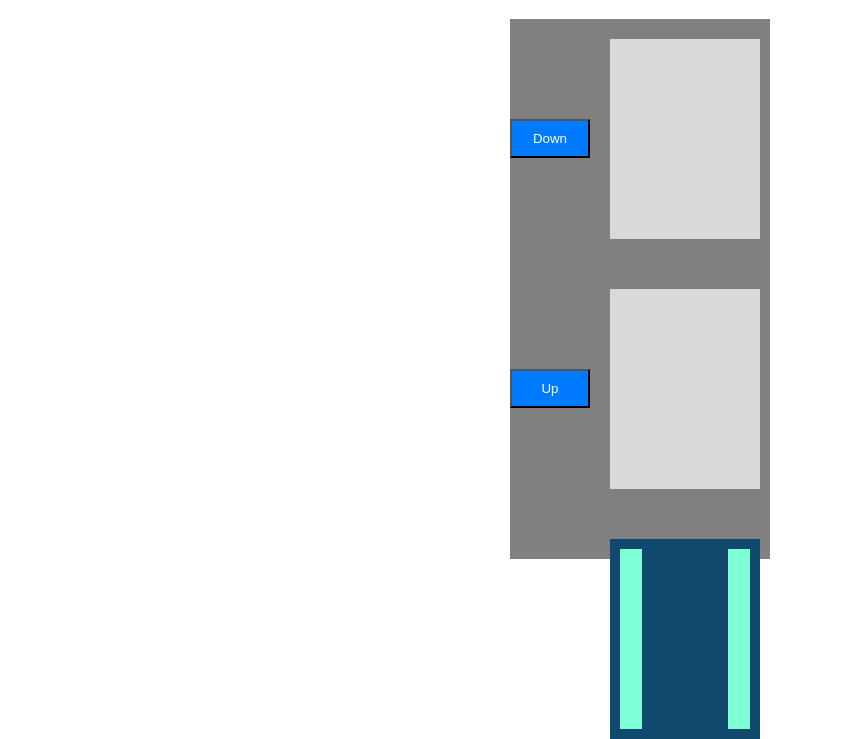
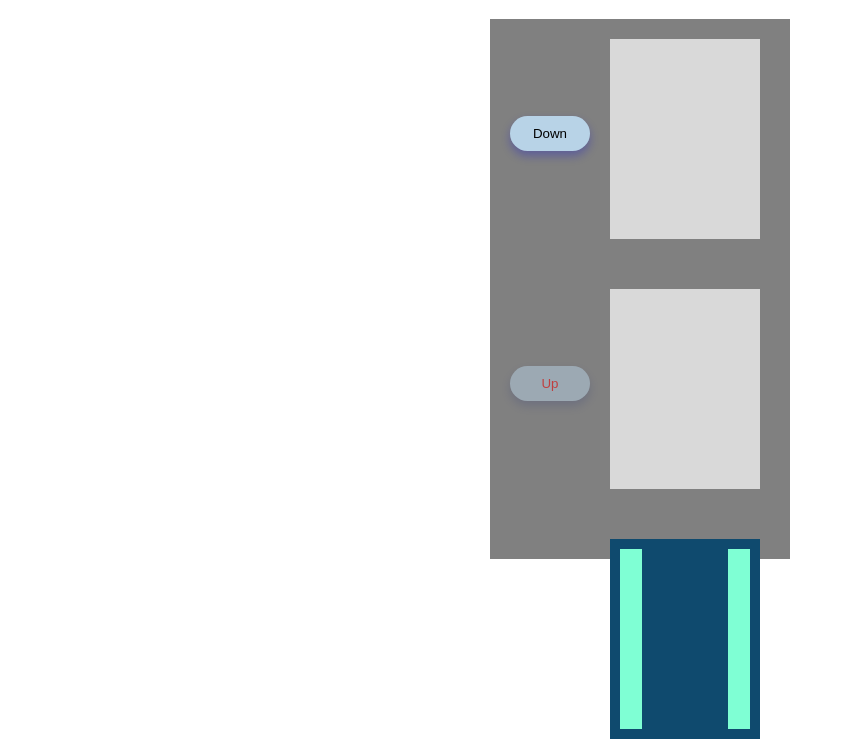
Before and after one commit to Real-Dev-Squad/Lift-Simulation, a plain HTML site: page src/pages/lift-simulation.html in a window 1280 px wide. Both pictures are taken after a click on the button "Down". Shown: the part 61-800 px from the top of the page, without its empty margins (0-845 px from the left). Drawn offline with Linux system fonts and the light colour scheme.

Commit message:
button changes

```diff
--- a/src/css/lifts.css
+++ b/src/css/lifts.css
@@ -6,8 +6,7 @@
     justify-content: space-evenly;
     align-items: center;
     background-color:grey;
-    padding-top: 20px;
-    padding-bottom: 20px;
+    padding: 20px 20px 20px 20px;
 }
 
 .floor-buttons {
@@ -28,16 +27,52 @@
 .down-button {
     width: 80px;
     padding: 10px 20px;
-    background-color: #007bff;
-    color: #fff;
-    cursor: pointer;
-    font-size: smaller;
+    background-color: rgb(184, 211, 231);
+        /* Green background */
+        border: none;
+        /* Remove default border */
+        color: black;
+        /* Text color */
+        /* Button size */
+        /* Center text */
+        /* Remove underline */
+        display: inline-block;
+
+        /* Display as inline-block */
+        /* Text size */
+        border-radius: 50px;
+        /* Make button round */
+        box-shadow: 0px 5px 10px rgba(12, 18, 209, 0.3);
+        /* Add box shadow */
+        transition: all 0.2s ease-in-out;
+        /* Add transition effect */
+        margin-bottom: 10px;
 
 }
 
 .up-button:hover,
 .down-button:hover {
-    background-color: #0062cc;
+        transform: translateY(-3px);
+            /* Move button up on hover */
+            box-shadow: 0px 5px 10px rgba(162, 23, 23, 0.3);
+}
+.up-button:active,
+.down-button:active {
+    transform: translateY(0px);
+        /* Reset button position on click */
+        box-shadow: 0px 5px 10px rgba(7, 22, 118, 0.3);
+        /* Add box shadow */
+        color: red;
+}
+
+
+.up-button:disabled,
+.down-button:disabled {
+    color: red;
+    opacity: 0.5;
+    transform: translateY(0px);
+    box-shadow: 0px 5px 10px rgba(7, 22, 118, 0.3);
+
 }
 
 .building-container {
--- a/src/js/main.js
+++ b/src/js/main.js
@@ -40,10 +40,10 @@ liftPositions.push({position : 0, availableFrom : Date.now(), id : "lift-0" });
 
 
     // downButton.removeAttribute("onclick");
-    downButton.setAttribute("onclick", "getLift("+(floors-1)+")");
+    downButton.setAttribute("onclick", "getLift("+(floors-1)+",event)");
     for(var i = floors - 2; i >0 ; i--){
         var topClone = topFloorDom.cloneNode(true);
-        const liftMethod = "getLift("+i+")";
+        const liftMethod = "getLift("+i+",event)";
         var upButtonClone =  upButton.cloneNode(true)
         upButtonClone.setAttribute("onclick", liftMethod);
         topClone.getElementsByClassName("down-button")[0].setAttribute("onclick",liftMethod);
@@ -90,14 +90,25 @@ function findNearestLift(floor){
 
 
 
-function getLift(floor){
+function getLift(floor,event){
+    console.log(event);
+
     console.log(floor);
+    const button = event.target;
+    console.log(button)
+    button.disabled = true;
+    console.log(button.classList)
+
     let lift = findNearestLift(floor);
 
     if(lift != null)
     {
         moveLift(lift.id,Math.abs(lift.position - floor), (lift.position - floor) < 0);
         lift.position = floor;
+        setTimeout(()=> {button.disabled = false;
+        },2500)
+        // button.disabled = false;
+        // button.classList.remove('button-active');
     }
 
 }
--- a/src/pages/lift-simulation.html
+++ b/src/pages/lift-simulation.html
@@ -16,7 +16,7 @@
             <div id ="top-floor" class="floor-container">
             <div class="floor-wrapper">
                 <div class="floor-buttons">
-                    <button onclick="getLift(1)" class="down-button">Down</button>
+                    <button onclick="getLift(1,event)" class="down-button">Down</button>
                 </div>
                 <div class="floor"></div>
             </div>
@@ -29,7 +29,7 @@
 
             <div  class="floor-wrapper">
                 <div class="floor-buttons">
-                    <button onclick="getLift(0)" class="up-button">Up</button>
+                    <button disabled onclick="getLift(0,event)" class="up-button">Up</button>
                 </div>
                 <div class="floor">
                     <div id = "lift-0" class="lift">
```
